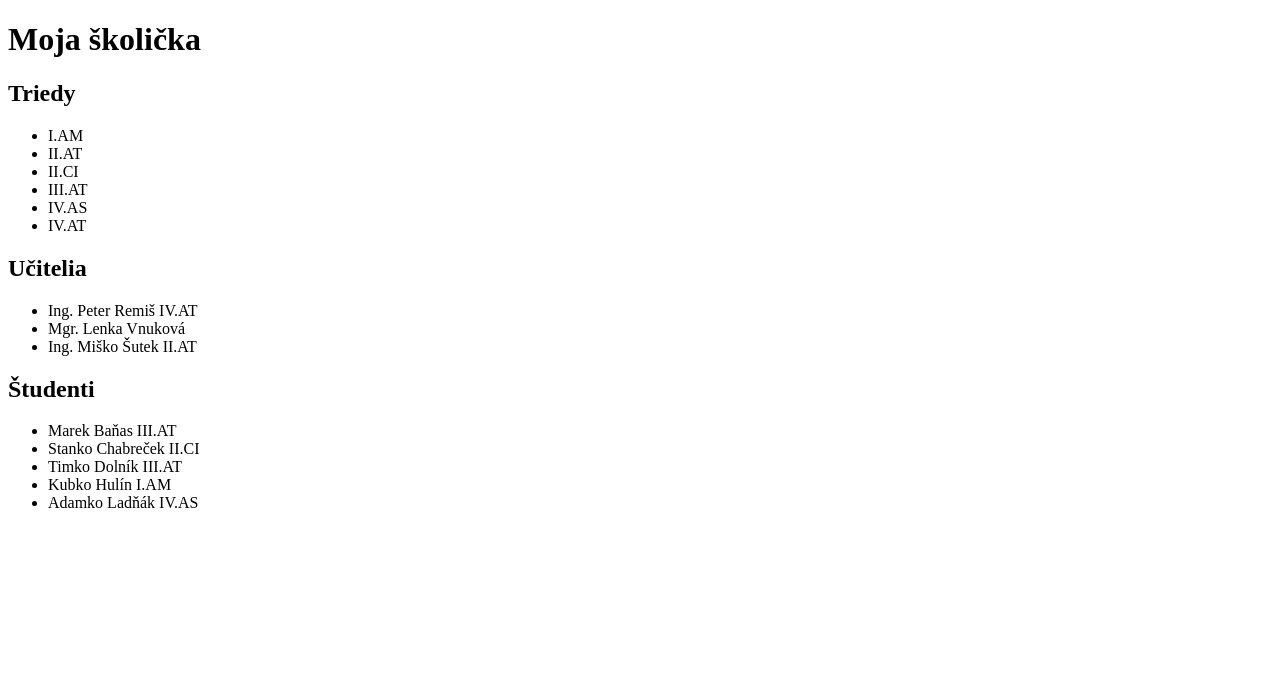
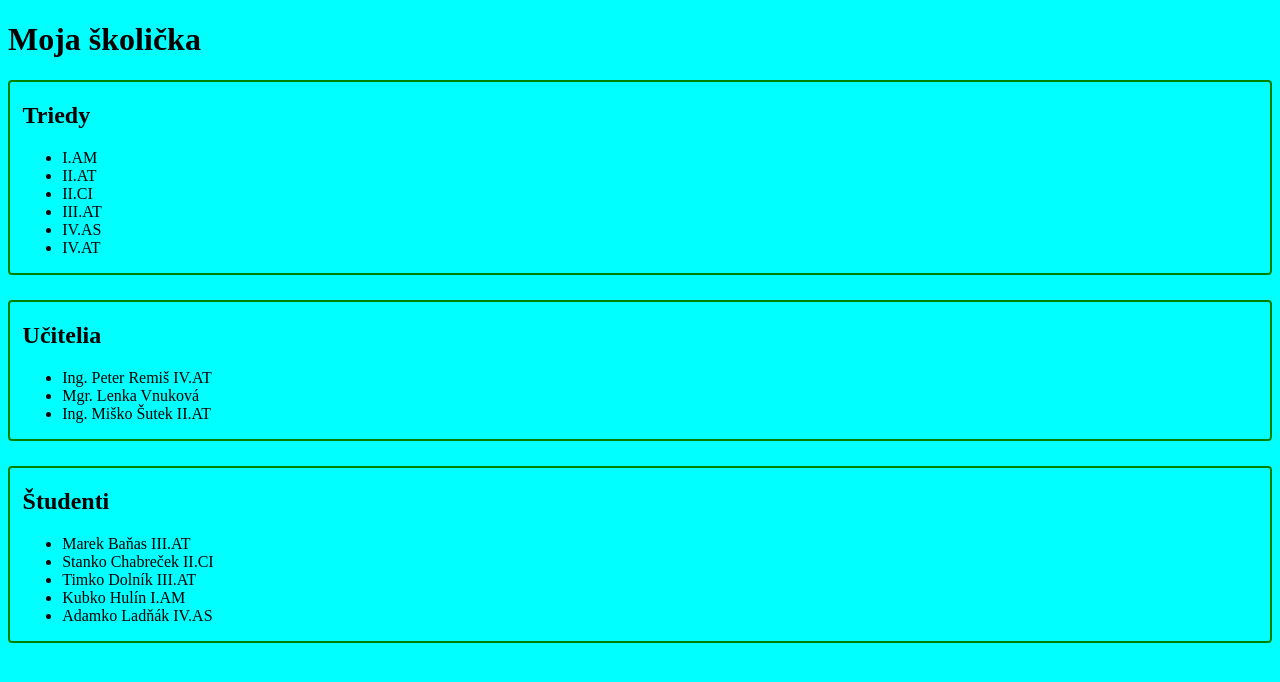
Before and after one commit to Marek3008/django1, a Django app: page /skola/ in a window 1280 px wide. Shown: the top 682 px of the page. Run offline with Django 4.2, Linux system fonts and the light colour scheme; data comes from the database, SQL or seed files in the repository; both versions use the stored data as it was after the commit.

Commit message:
asi hotovo

```diff
--- a/blog/static/blog/style.css
+++ b/blog/static/blog/style.css
@@ -1,3 +1,7 @@
+body{
+    background-color: cyan;
+}
+
 .post{
     margin-bottom: 1%;
     border: solid black;
--- a/blog/templates/blog/index.html
+++ b/blog/templates/blog/index.html
@@ -9,6 +9,7 @@
 </head>
 <body>
     {% if posts and not categories and not authors %}
+    <h1>POSTS</h1>
     {% for post in posts %}
     <div class="post">
         <h1 class="post-content">{{post.heading}}</h1>
@@ -21,8 +22,9 @@
     {% endif %}
 
     {% if authors %}
+    <h1>AUTHORS</h1>
         {% for author in authors %}
-            <p>{{author.name}} {{author.surname}} ({{author.nickname}})</p>
+            <p class="post-content">{{author.name}} {{author.surname}} ({{author.nickname}})</p>
         {% endfor %}
     {% endif %}
 
--- /dev/null
+++ b/skola/static/skola/style.css
@@ -0,0 +1,13 @@
+body{
+    background-color: cyan;
+}
+
+.part{
+    border: solid green 2px;
+    border-radius: 4px;
+    margin-bottom: 2%;
+}
+
+.content{
+    margin-left: 1%;
+}
--- a/skola/templates/skola/index.html
+++ b/skola/templates/skola/index.html
@@ -1,7 +1,9 @@
+{% load static %}
 <!DOCTYPE html>
 <html lang="en">
 <head>
     <meta charset="UTF-8">
+    <link rel="stylesheet" href="{% static 'skola/style.css' %}">
     <meta name="viewport" content="width=device-width, initial-scale=1.0">
     <title>Title</title>
 </head>
@@ -9,30 +11,36 @@
     <h1>Moja školička</h1>
 
     {% if triedy %}
-    <h2>Triedy</h2>
+    <div class="part">
+        <h2 class="content">Triedy</h2>
         <ul>
             {% for trieda in triedy %}
-        <li>{{trieda}}</li>
+            <li class="content">{{trieda}}</li>
             {% endfor %}
         </ul>
+    </div>
     {% endif %}
 
     {% if ucitelia %}
-    <h2>Učitelia</h2>
+    <div class="part">
+        <h2 class="content">Učitelia</h2>
         <ul>
             {% for ucitel in ucitelia %}
-        <li>{{ucitel}}</li>
+            <li class="content">{{ucitel}}</li>
             {% endfor %}
         </ul>
+    </div>
     {% endif %}
 
     {% if studenti %}
-    <h2>Študenti</h2>
+    <div class="part">
+        <h2 class="content">Študenti</h2>
         <ul>
             {% for student in studenti %}
-        <li>{{student}}</li>
+            <li class="content">{{student}}</li>
             {% endfor %}
         </ul>
+    </div>
     {% endif %}
 
 </body>
```
Also changed, not shown: shop/static/shop/style.css (added, +23 -0 lines), shop/templates/shop/index.html (+7 -5 lines), db.sqlite3. Lines whose indentation alone changed are shown as unchanged.
